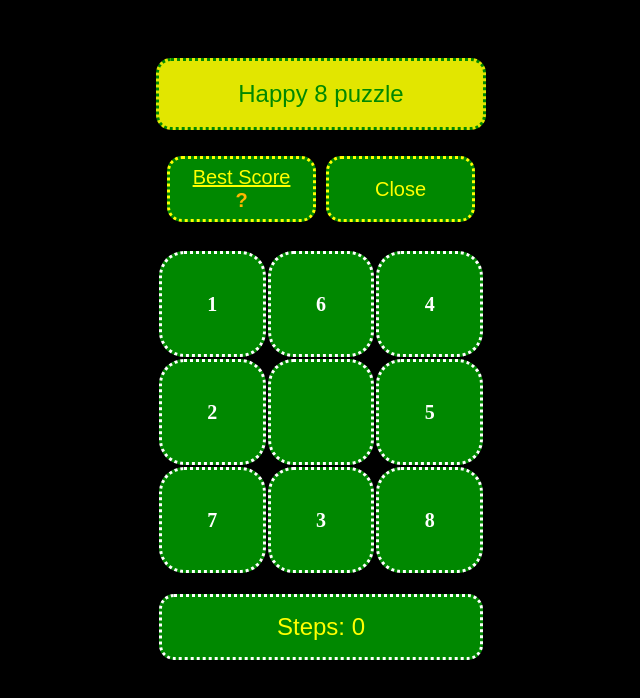
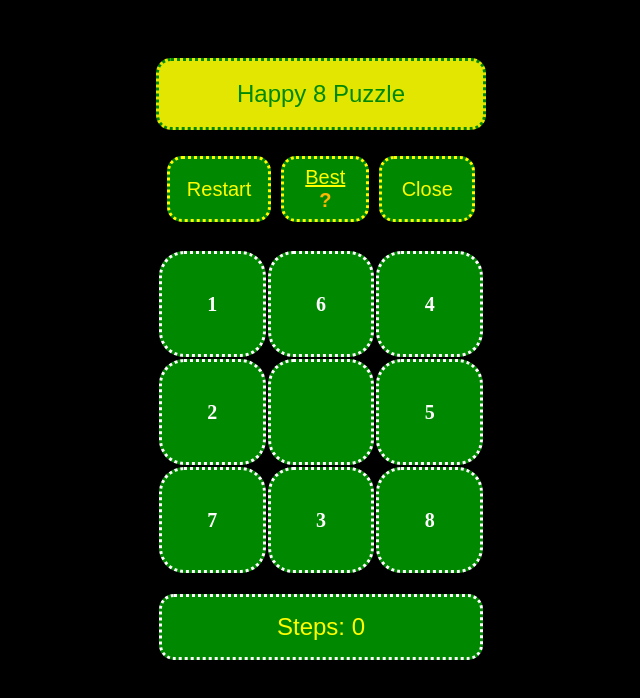
Before and after one commit to kulinchoksi/Happy-8-Puzzle, a browser extension: page index.html in a window 1280 px wide. Shown: the whole page, without its empty margins (319-959 px from the left). Drawn offline with Linux system fonts and the light colour scheme.

Commit message:
index.html edited online with Bitbucket new buttons and improved interface

```diff
--- a/index.html
+++ b/index.html
@@ -1,26 +1,35 @@
+<!--
+ * @author Kulin Choksi
+ * @copyright  Copyright (C) 2014 Kulin Choksi
+ * @license    GNU General Public License version 2 or later; see LICENSE.txt
+-->
+
 <!DOCTYPE html>
 <html>
 <head>
-<title>Happy 8 Puzzle</title>
-<link rel="stylesheet" type="text/css" href="css/style.css" />
+    <title>Happy 8 Puzzle</title>
+    <link rel="stylesheet" type="text/css" href="css/style.css" />
 </head>
 <body>
 <center>
   <div id="wrapper">
     <div id="header">
-      <span id="title">Happy 8 puzzle</span>
+      <span id="title">Happy 8 Puzzle</span>
     </div>
     <div>
       <table cellpadding="0" cellspacing="10">
         <tr>
+          <td class="displayBar" id="reset">
+            <div><span>Restart</span></div>
+          </td>
           <td class="displayBar">
             <div id="yourBestScoreContainer">
-              <span id="yourBestScoreTitle">Best Score</span><br />
+              <span id="yourBestScoreTitle">Best</span><br />
               <span id="yourBestScore">?</span>
             </div>
           </td>
-          <td class="displayBar">
-            <div id="close"><span>Close</span></div>
+          <td class="displayBar" id="close">
+            <div><span>Close</span></div>
           </td>
         </tr>
       </table>
```
